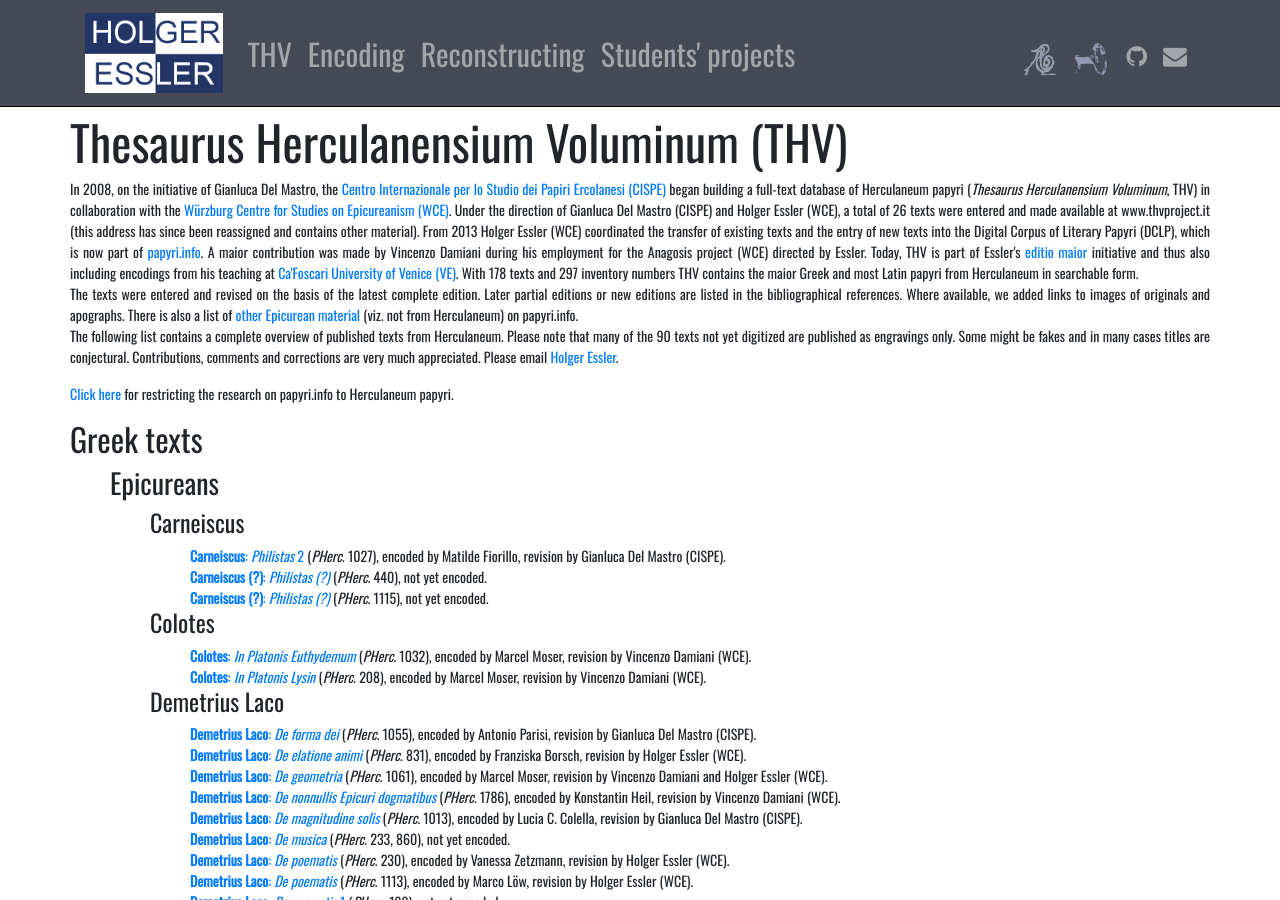
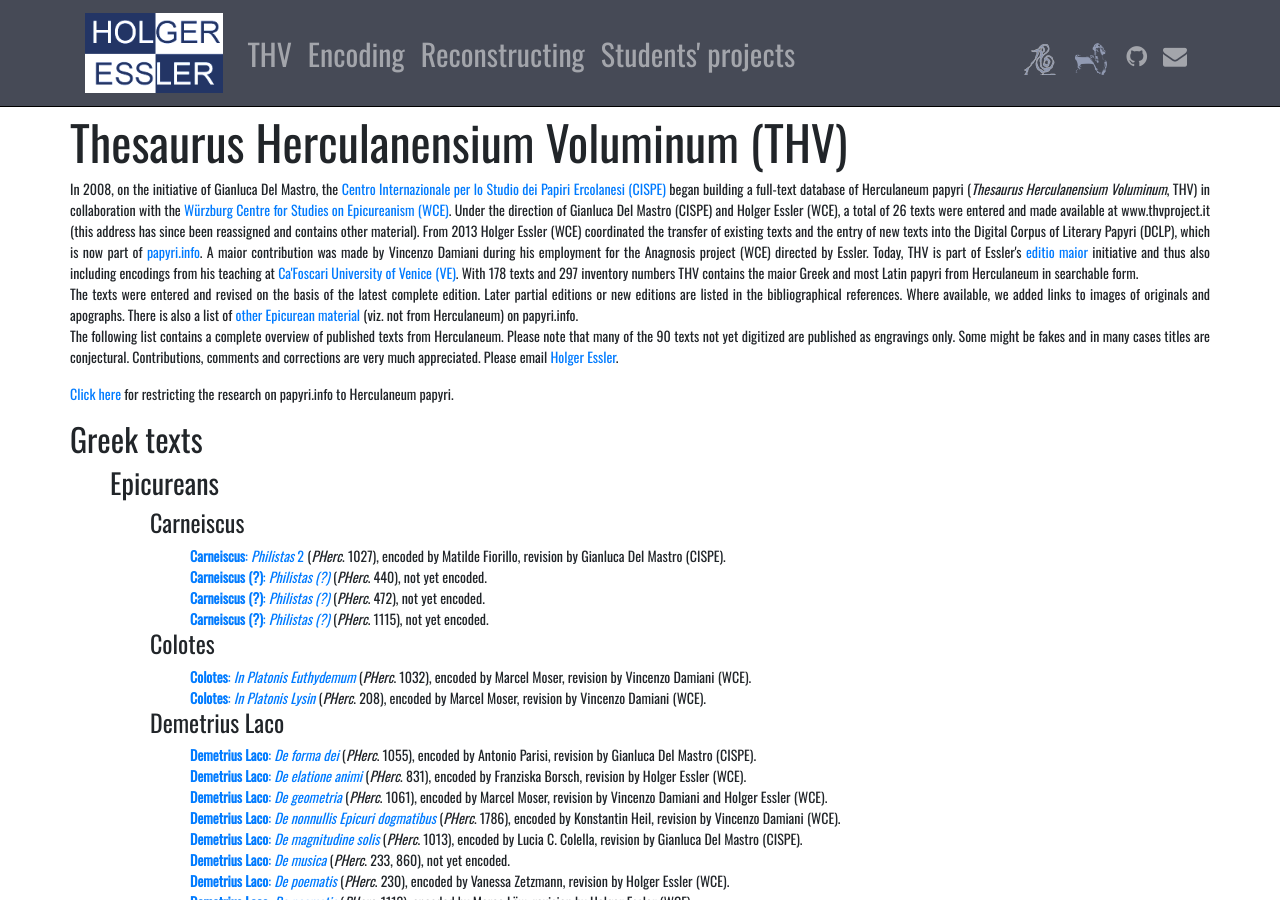
Before and after one commit to HolgerEssler/HolgerEssler.github.io, a Jekyll site: the page built from thv.html, in a window 1280 px wide and 900 px high. Built offline with Jekyll 4.4.1, drawn with Linux system fonts in a browser that asks for light colours; nearby versions of some CDN libraries.

Commit message:
fixed typo

```diff
--- a/thv.html
+++ b/thv.html
@@ -21,7 +21,7 @@
           </div>
           <div class="row">
             <p style="font-size: 14px !important;">
-              In 2008, on the initiative of Gianluca Del Mastro, the <a href="https://cispe.org/">Centro Internazionale per lo Studio dei Papiri Ercolanesi (CISPE)</a> began building a full-text database of Herculaneum papyri (<i>Thesaurus Herculanensium Voluminum</i>, THV) in collaboration with the <a href="https://epikur-wuerzburg.de/">W&uuml;rzburg Centre for Studies on Epicureanism (WCE)</a>. Under the direction of Gianluca Del Mastro (CISPE) and Holger Essler (WCE), a total of 26 texts were entered and made available at www.thvproject.it (this address has since been reassigned and contains other material). From 2013 Holger Essler (WCE) coordinated the transfer of existing texts and the entry of new texts into the Digital Corpus of Literary Papyri (DCLP), which is now part of <a href="https://papyri.info">papyri.info</a>. A maior contribution was made by Vincenzo Damiani during his employment for the Anagosis project (WCE) directed by Essler. Today, THV is part of  Essler's <a href="https://epikur-wuerzburg.de/aktivitaeten/editio/">editio maior</a> initiative and thus also including encodings from his teaching at <a href="https://www.unive.it/data/persone/22047005">Ca'Foscari University of Venice (VE)</a>. With 178 texts and 297 inventory numbers THV contains the maior Greek and most Latin papyri from Herculaneum in searchable form.<br/>
+              In 2008, on the initiative of Gianluca Del Mastro, the <a href="https://cispe.org/">Centro Internazionale per lo Studio dei Papiri Ercolanesi (CISPE)</a> began building a full-text database of Herculaneum papyri (<i>Thesaurus Herculanensium Voluminum</i>, THV) in collaboration with the <a href="https://epikur-wuerzburg.de/">W&uuml;rzburg Centre for Studies on Epicureanism (WCE)</a>. Under the direction of Gianluca Del Mastro (CISPE) and Holger Essler (WCE), a total of 26 texts were entered and made available at www.thvproject.it (this address has since been reassigned and contains other material). From 2013 Holger Essler (WCE) coordinated the transfer of existing texts and the entry of new texts into the Digital Corpus of Literary Papyri (DCLP), which is now part of <a href="https://papyri.info">papyri.info</a>. A maior contribution was made by Vincenzo Damiani during his employment for the Anagnosis project (WCE) directed by Essler. Today, THV is part of  Essler's <a href="https://epikur-wuerzburg.de/aktivitaeten/editio/">editio maior</a> initiative and thus also including encodings from his teaching at <a href="https://www.unive.it/data/persone/22047005">Ca'Foscari University of Venice (VE)</a>. With 178 texts and 297 inventory numbers THV contains the maior Greek and most Latin papyri from Herculaneum in searchable form.<br/>
               The texts were entered and revised on the basis of the latest complete edition. Later partial editions or new editions are listed in the bibliographical references. Where available, we added links to images of originals and apographs. There is also a list of <a href="https://holgeressler.github.io/epicurean">other Epicurean material</a> (viz. not from Herculaneum) on papyri.info.<br/>
               The following list contains a complete overview of published texts from Herculaneum. Please note that many of the 90 texts not yet digitized are published as engravings only. Some might be fakes and in many cases titles are conjectural. Contributions, comments and corrections are very much appreciated. Please email <a href="mailto:holger.essler@gmail.com">Holger Essler</a>.
             <p style="font-size: 14px !important;"><a href="https://papyri.info/search?STRING=(herculaneum)&amp;no_caps=on&amp;no_marks=on&amp;target=metadata&amp;DATE_MODE=LOOSE&amp;DOCS_PER_PAGE=15&amp;NOME=campania">Click here</a> for restricting the research on papyri.info to Herculaneum papyri.</p>
@@ -43,6 +43,7 @@
                     <ol class="thv">
                       <li><a href="https://papyri.info/dclp/59436"><b>Carneiscus</b>: <i>Philistas</i> 2</a> (<i>PHerc</i>. 1027), encoded by Matilde Fiorillo, revision by Gianluca Del Mastro (CISPE).</li>
                       <li><a href="https://papyri.info/dclp/59434"><b>Carneiscus (?)</b>: <i>Philistas (?)</i></a> (<i>PHerc</i>. 440), not yet encoded.</li>
+                      <li><a href="https://papyri.info/dclp/"><b>Carneiscus (?)</b>: <i>Philistas (?)</i></a> (<i>PHerc</i>. 472), not yet encoded.</li>
                       <li><a href="https://papyri.info/dclp/59435"><b>Carneiscus (?)</b>: <i>Philistas (?)</i></a> (<i>PHerc</i>. 1115), not yet encoded.</li>
                     </ol>
                   </div>
```
